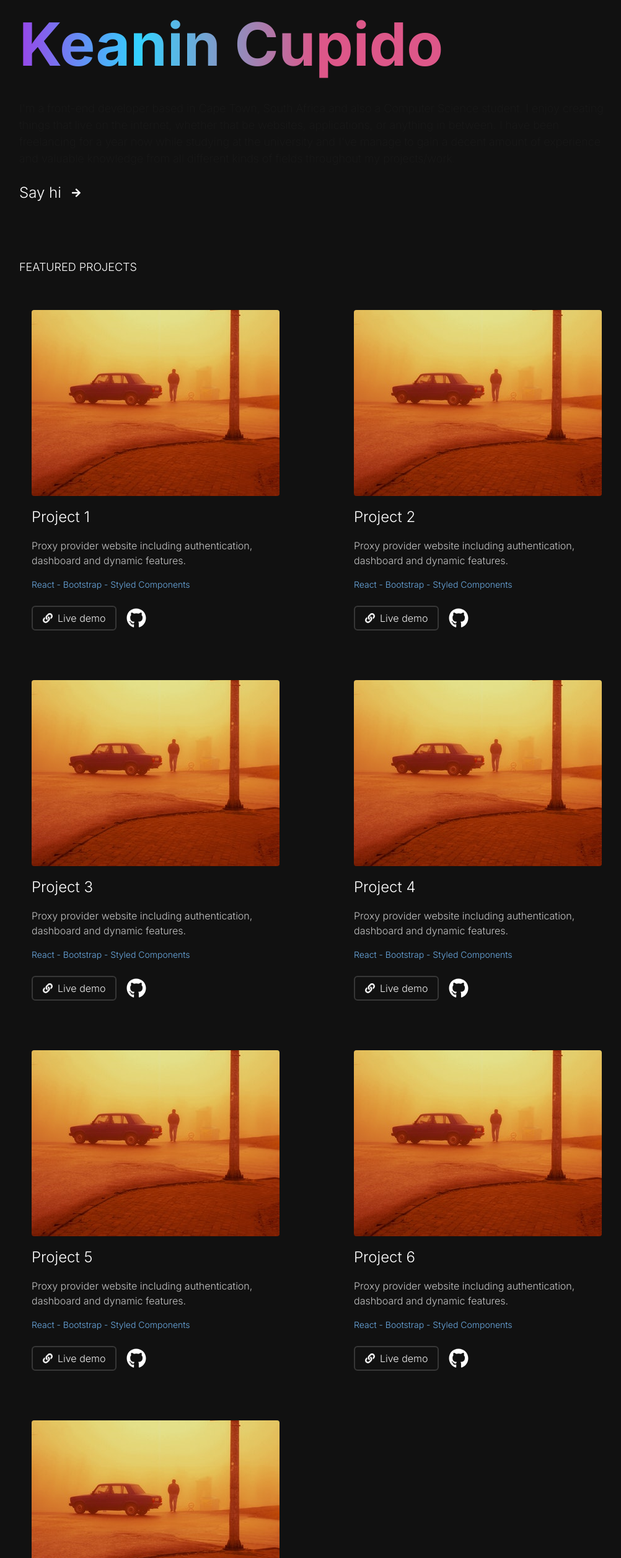
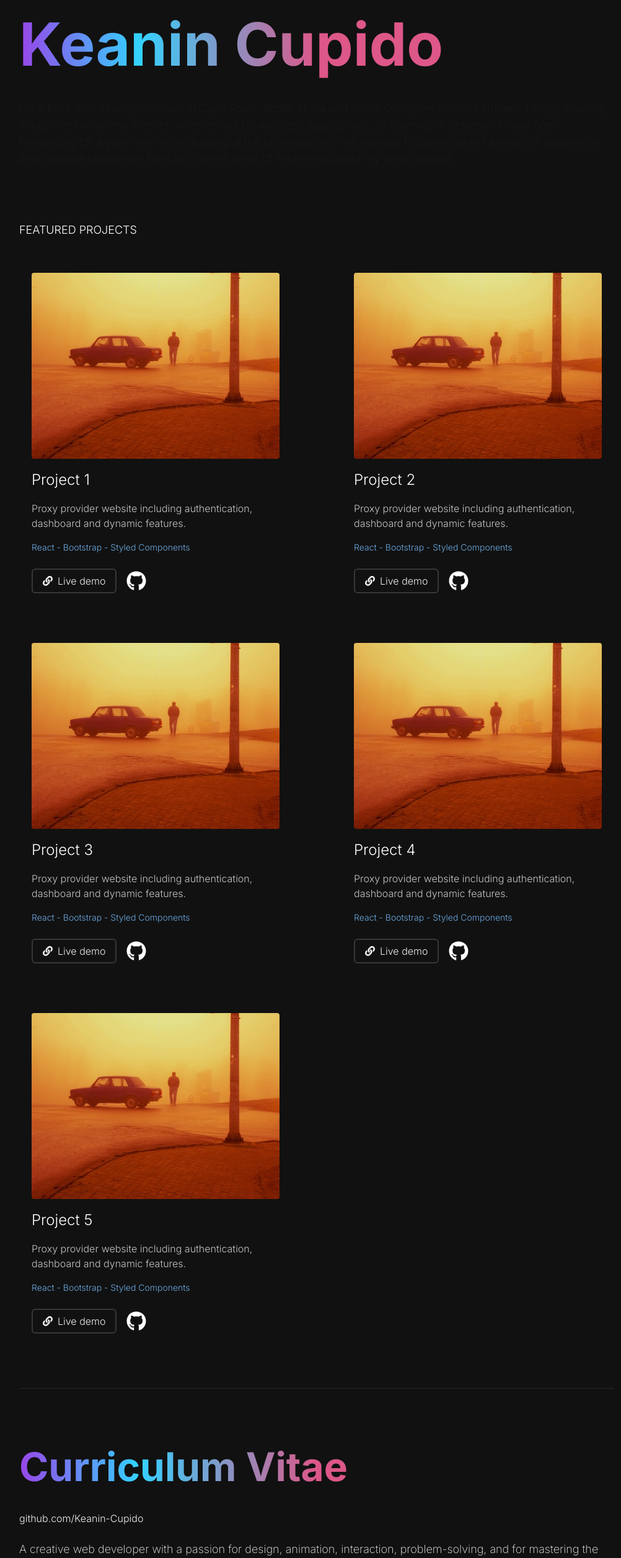
Before and after one commit to Keanin-Cupido/Keanin_Cupido_Portfolio_Webdev, a React (Create React App) app in the folder kcc_portfolio/: page / in a window 1280 px wide. Shown: the part 234-2747 px from the top of the page at 62% size, without its empty margins (129-1131 px from the left). Built offline with nearby package versions, Linux system fonts and the light colour scheme.

Commit message:
style: add contact and cv pages to home page as sections

```diff
--- a/kcc_portfolio/src/App.js
+++ b/kcc_portfolio/src/App.js
@@ -1,12 +1,10 @@
-import { Box, Divider, Flex, Heading, Link, Text, VStack } from "@chakra-ui/react";
-import { FaArrowRight } from "react-icons/fa";
+import { Box, Divider, Flex, Heading, Text, VStack } from "@chakra-ui/react";
 import { useColorMode } from '@chakra-ui/color-mode';
 
 import Navbar from "./components/Navbar";
 import FeaturedProjectCards from "./components/ProjectCard/FeaturedProjectCards";
-import ExperienceList from "./components/Experience/ExperienceList";
-import EducationList from "./components/Education/EducationList";
-import Footer from "./components/Footer";
+import Contact from "./pages/contact/Contact";
+import CV from "./pages/cv/CV";
 
 function App() {
 
@@ -34,14 +32,6 @@ function App() {
               I enjoy creating things that live on the internet, whether that be websites, applications, or anything in between.
               I have been freelancing for a year now while studying at the university and I've manage to gain a decent amount of experience and valuable knowledge from all different kinds of fields throughout my projects/work.
             </Text>
-            <Flex direction="row" justify="left" align="center" gridGap="1em">
-              <Link>
-                <Text fontWeight="300" fontStyle="normal" fontSize="1.5rem" >
-                  Say hi
-                </Text>
-              </Link>
-              <FaArrowRight />
-            </Flex>
           </Flex>
         </VStack>
 
@@ -55,28 +45,11 @@ function App() {
           <Divider orientation="horizontal" colorScheme="white"/>
         </Box>
 
-        {/* Experience */}
-        <Flex direction={{sm: "column", md: "row"}} align='flex-start' w="100%" alignItems='flex-start' verticalAlign='top' gridGap="5em" pb="5em">
-          <Text fontWeight="300" fontStyle="normal" fontSize="1.125rem">EXPERIENCE</Text>
-          <ExperienceList />
-        </Flex>
+        {/* CV */}
+        <CV />
 
-        <Box w="100%" pb="5em">
-          <Divider orientation="horizontal" colorScheme="white"/>
-        </Box>
-
-        {/* Education */}
-        <Flex direction={{sm: "column", md: "row"}} pb="5em" align='flex-start' w="100%" alignItems='flex-start' verticalAlign='top' gridGap="5em">
-          <Text fontWeight="300" fontStyle="normal" fontSize="1.125rem">EDUCATION</Text>
-          <EducationList />
-        </Flex>
-
-        <Box w="100%" pb="5em">
-          <Divider orientation="horizontal" colorScheme="white"/>
-        </Box>
-
-        {/* Contact Footer */}
-        <Footer />
+        {/* Contact Section */}
+        <Contact />
 
       </VStack>
   );
--- a/kcc_portfolio/src/components/Navbar.js
+++ b/kcc_portfolio/src/components/Navbar.js
@@ -56,8 +56,6 @@ function Navbar(props) {
         >
           <Link fontStyle="normal" fontWeight="200" fontSize="1.125rem" as={ReactLink} to='/projects'>Projects</Link>
           <Link fontStyle="normal" fontWeight="200" fontSize="1.125rem" as={ReactLink} to='/skills'>Skills</Link>
-          <Link fontStyle="normal" fontWeight="200" fontSize="1.125rem" as={ReactLink} to='/cv'>CV</Link>
-          <Link fontStyle="normal" fontWeight="200" fontSize="1.125rem" as={ReactLink} to='/contact'>Contact</Link>
           <IconButton icon={isDark ? <FaSun /> : <FaMoon />} isRound="true" onClick={toggleColorMode}></IconButton>
         </Stack>
       </Box>
--- a/kcc_portfolio/src/components/ProjectCard/FeaturedProjectCards.js
+++ b/kcc_portfolio/src/components/ProjectCard/FeaturedProjectCards.js
@@ -28,8 +28,6 @@ function FeaturedProjectCards() {
             project_desc="Proxy provider website including authentication, dashboard and dynamic features."
             project_tech="React - Bootstrap - Styled Components"
         />
-
-        {/* Row 2 */}
         <ProjectCard
             project_img={project_img_01}
             project_name="Project 4"
@@ -42,20 +40,6 @@ function FeaturedProjectCards() {
             project_desc="Proxy provider website including authentication, dashboard and dynamic features."
             project_tech="React - Bootstrap - Styled Components"
         />
-        <ProjectCard
-            project_img={project_img_01}
-            project_name="Project 6"
-            project_desc="Proxy provider website including authentication, dashboard and dynamic features."
-            project_tech="React - Bootstrap - Styled Components"
-        />
-
-        {/* Row 3 */}
-        <ProjectCard
-            project_img={project_img_01}
-            project_name="Project 7"
-            project_desc="Proxy provider website including authentication, dashboard and dynamic features."
-            project_tech="React - Bootstrap - Styled Components"
-        />
     </Grid>
   )
 }
--- a/kcc_portfolio/src/index.js
+++ b/kcc_portfolio/src/index.js
@@ -7,8 +7,6 @@ import theme from './theme/theme';
 import App from './App';
 import Projects from './pages/projects/Projects';
 import Skills from './pages/skills/Skills';
-import CV from './pages/cv/CV';
-import Contact from './pages/contact/Contact';
 
 // Fonts
 import '@fontsource/inter/200.css';
@@ -25,8 +23,6 @@ ReactDOM.render(
           <Route path="/" element={<App />} />
           <Route path="projects" element={<Projects />} />
           <Route path="skills" element={<Skills />} />
-          <Route path="cv" element={<CV />} />
-          <Route path="contact" element={<Contact />} />
         </Routes>
       </BrowserRouter>
     </ChakraProvider>,
--- a/kcc_portfolio/src/pages/contact/Contact.js
+++ b/kcc_portfolio/src/pages/contact/Contact.js
@@ -3,7 +3,6 @@ import React from 'react'
 import { FaLocationArrow, FaPhoneAlt } from 'react-icons/fa';
 import { SiGmail } from 'react-icons/si';
 import Footer from '../../components/Footer';
-import Navbar from '../../components/Navbar'
 
 function Contact() {
 
@@ -11,17 +10,13 @@ function Contact() {
   const isDark = colorMode === 'dark';
 
   return (
-    <VStack w="100%"
-      p={{ sm: '5em 5em 5em 5em', md: '5em 5em 5em 5em', lg: '5em 10em 5em 10em', xl: '5em 15em 5em 15em' }}
-    >
-      <Navbar />
-
+    <VStack w="100%">
       <VStack w="100%"
         justify="left" align="left" spacing="2em"
         pb="5em"
       >
         <Flex direction="column">
-          <Heading fontWeight="700" fontStyle="normal" fontSize="6rem" bgGradient='linear-gradient(90deg, #9845E8 0%, #33D2FF 20%, #DD5789 50%)' bgClip='text'>Contact</Heading>
+          <Heading fontWeight="700" fontStyle="normal" fontSize="4rem" bgGradient='linear-gradient(90deg, #9845E8 0%, #33D2FF 20%, #DD5789 50%)' bgClip='text'>Contact</Heading>
         </Flex>
 
         <Flex direction="column" gridGap="1.5em">
@@ -34,20 +29,20 @@ function Contact() {
       {/* Contacts */}
       <VStack justify="flex-start" align="left" alignItems="left" w="100%" pb="5em">
         <Flex direction="row" gridGap="1em" justify="left" align="center">
-          <FaPhoneAlt size="1.5em"/>
-          <Text fontSize="1.5rem">
+          <FaPhoneAlt size="1.25em"/>
+          <Text fontSize="1.25rem">
             081 705 8297
           </Text>
         </Flex>
         <Flex direction="row" gridGap="1em" justify="left" align="center">
-          <SiGmail size="1.5em"/>
-          <Text fontSize="1.5rem">
+          <SiGmail size="1.25em"/>
+          <Text fontSize="1.25rem">
             iamkeanincupido@gmail.com
           </Text>
         </Flex>
         <Flex direction="row" gridGap="1em" justify="left" align="center">
-          <FaLocationArrow size="1.5em"/>
-          <Text fontSize="1.5rem">
+          <FaLocationArrow size="1.25em"/>
+          <Text fontSize="1.25rem">
             Cape Town, South Africa
           </Text>
         </Flex>
--- a/kcc_portfolio/src/pages/cv/CV.js
+++ b/kcc_portfolio/src/pages/cv/CV.js
@@ -3,8 +3,6 @@ import React from 'react'
 import { FaChevronDown } from 'react-icons/fa';
 import EducationList from '../../components/Education/EducationList';
 import ExperienceList from '../../components/Experience/ExperienceList';
-import Footer from '../../components/Footer';
-import Navbar from '../../components/Navbar'
 
 function CV() {
 
@@ -13,22 +11,19 @@ function CV() {
 
   return (
     <VStack w="100%"
-      p={{ sm: '5em 5em 5em 5em', md: '5em 5em 5em 5em', lg: '5em 10em 5em 10em', xl: '5em 15em 5em 15em' }}
       alignItems="flex-start"
     >
-      <Navbar />
-
       <VStack w="100%"
         justify="left" align="left" spacing="2em"
         pb="5em"
       >
         <Flex direction="column">
-          <Heading fontWeight="700" fontStyle="normal" fontSize="6rem" bgGradient='linear-gradient(90deg, #9845E8 0%, #33D2FF 20%, #DD5789 50%)' bgClip='text'>Curriculum Vitae</Heading>
+          <Heading fontWeight="700" fontStyle="normal" fontSize="4rem" bgGradient='linear-gradient(90deg, #9845E8 0%, #33D2FF 20%, #DD5789 50%)' bgClip='text'>Curriculum Vitae</Heading>
         </Flex>
 
         <Flex direction="column" gridGap="1.5em" flexGrow="1">
           <Link w="max-content" color={isDark ? "#F0F0F0" : "#1A1A1A" } href="https://github.com/Keanin-Cupido" isExternal>github.com/Keanin-Cupido</Link>
-          <Text color={isDark ? "#F0F0F0" : "#1A1A1A" } fontWeight="200" fontStyle="normal" fontSize="1.125rem" w="50%">
+          <Text color={isDark ? "#F0F0F0" : "#1A1A1A" } fontWeight="200" fontStyle="normal" fontSize="1.125rem">
             A creative web developer with a passion for design, animation, interaction, problem-solving, and for mastering the latest front-end technologies.
           </Text>
           <Menu>
@@ -67,9 +62,6 @@ function CV() {
       <Box w="100%" pb="5em" pt="5em">
         <Divider orientation="horizontal" colorScheme="white"/>
       </Box>
-
-      {/* Contact Footer */}
-      <Footer />
   </VStack>
   )
 }
```
Also changed, not shown: kcc_portfolio/src/img/Hero_bg.jpg (deleted).
